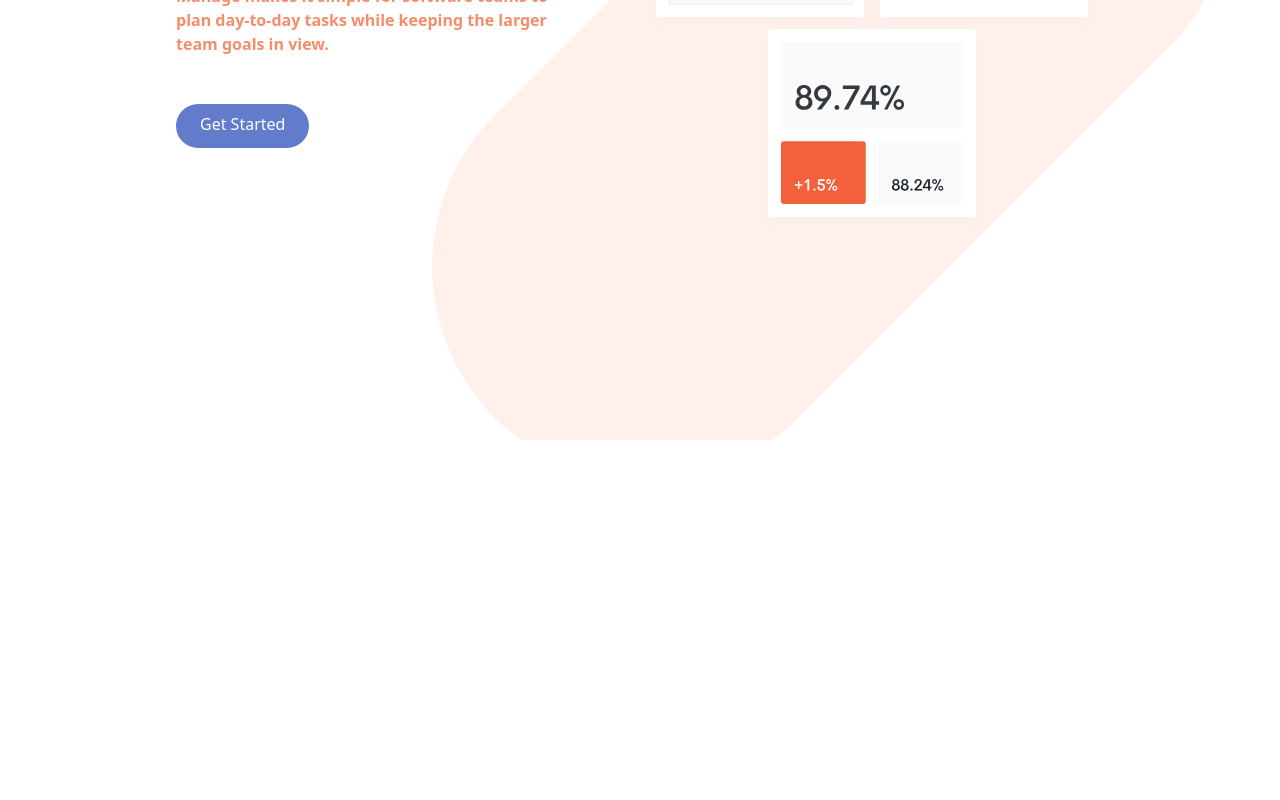
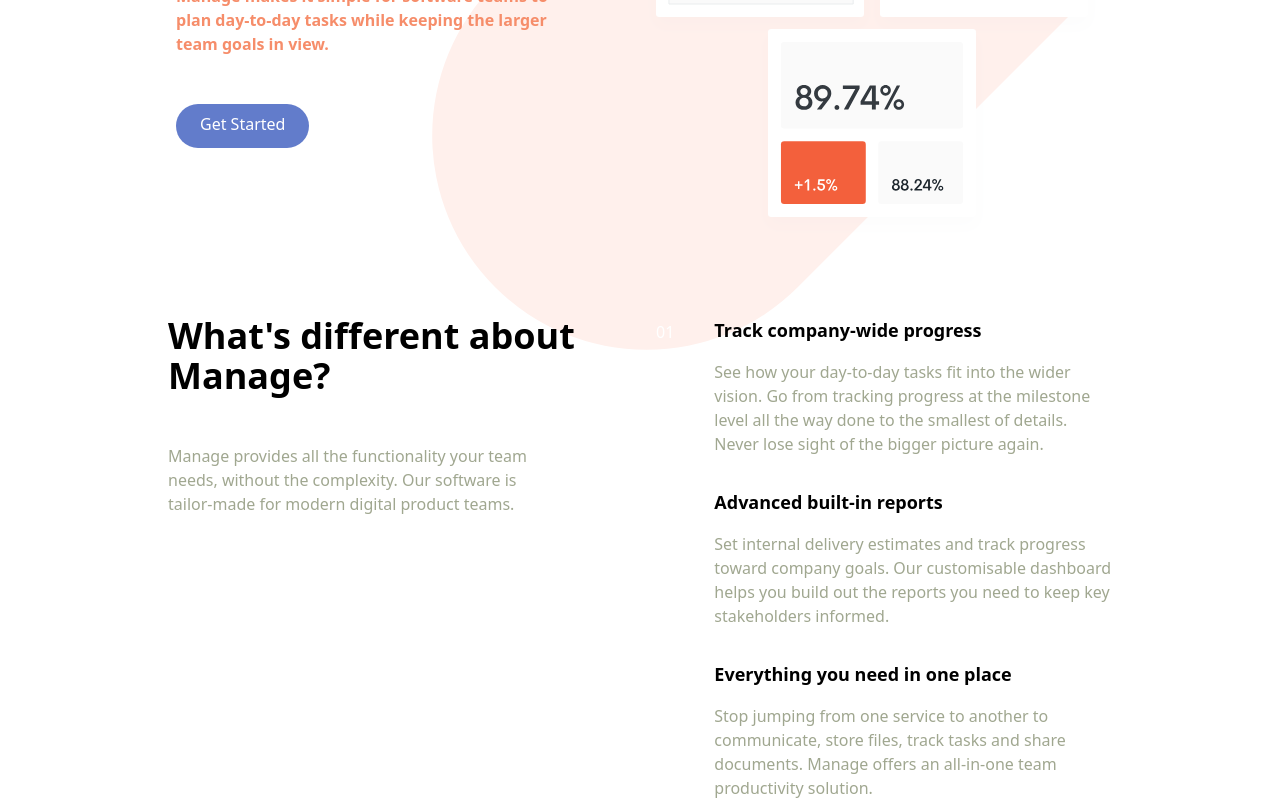
Before and after one commit to mosesvk/_StartupThree, a Next.js app: page / in a window 1280 px wide. Shown: the part 360-1160 px from the top of the page. Before the commit the page ends 800 px from the top, so only its background shows below. Built offline with nearby package versions, Linux system fonts and the light colour scheme.

Commit message:
features section

```diff
--- /dev/null
+++ b/containers/Features.jsx
@@ -0,0 +1,119 @@
+import React from 'react'
+
+const Features = () => {
+  return (
+    <section id="features">
+    <div
+      className="container flex flex-col px-4 mx-auto mt-10 space-y-12 md:space-y-0 md:flex-row"
+    >
+      {/* <!-- What's Different --> */}
+      <div className="flex flex-col space-y-12 md:w-1/2">
+        <h2 className="max-w-md text-4xl font-bold text-center md:text-left">
+          What&apos;s different about Manage?
+        </h2>
+        <p className="max-w-sm text-center text-darkGrayishBlue md:text-left">
+          Manage provides all the functionality your team needs, without the
+          complexity. Our software is tailor-made for modern digital product
+          teams.
+        </p>
+      </div>
+
+      {/* <!-- Numbered List --> */}
+      <div className="flex flex-col space-y-8 md:w-1/2">
+        {/* <!-- List Item 1 --> */}
+        <div
+          className="flex flex-col space-y-3 md:space-y-0 md:space-x-6 md:flex-row"
+        >
+          {/* <!-- Heading --> */}
+          <div className="rounded-l-full bg-brightRedSupLight md:bg-transparent">
+            <div className="flex items-center space-x-2">
+              <div
+                className="px-4 py-2 text-white rounded-full md:py-1 bg-brightRed"
+              >
+                01
+              </div>
+              <h3 className="text-base font-bold md:mb-4 md:hidden">
+                Track company-wide progress
+              </h3>
+            </div>
+          </div>
+
+          <div>
+            <h3 className="hidden mb-4 text-lg font-bold md:block">
+              Track company-wide progress
+            </h3>
+            <p className="text-darkGrayishBlue">
+              See how your day-to-day tasks fit into the wider vision. Go from
+              tracking progress at the milestone level all the way done to the
+              smallest of details. Never lose sight of the bigger picture
+              again.
+            </p>
+          </div>
+        </div>
+
+        {/* <!-- List Item 2 --> */}
+        <div
+          className="flex flex-col space-y-3 md:space-y-0 md:space-x-6 md:flex-row"
+        >
+          {/* <!-- Heading --> */}
+          <div className="rounded-l-full bg-brightRedSupLight md:bg-transparent">
+            <div className="flex items-center space-x-2">
+              <div
+                className="px-4 py-2 text-white rounded-full md:py-1 bg-brightRed"
+              >
+                02
+              </div>
+              <h3 className="text-base font-bold md:mb-4 md:hidden">
+                Advanced built-in reports
+              </h3>
+            </div>
+          </div>
+
+          <div>
+            <h3 className="hidden mb-4 text-lg font-bold md:block">
+              Advanced built-in reports
+            </h3>
+            <p className="text-darkGrayishBlue">
+              Set internal delivery estimates and track progress toward
+              company goals. Our customisable dashboard helps you build out
+              the reports you need to keep key stakeholders informed.
+            </p>
+          </div>
+        </div>
+
+        {/* <!-- List Item 3 --> */}
+        <div
+          className="flex flex-col space-y-3 md:space-y-0 md:space-x-6 md:flex-row"
+        >
+          {/* <!-- Heading --> */}
+          <div className="rounded-l-full bg-brightRedSupLight md:bg-transparent">
+            <div className="flex items-center space-x-2">
+              <div
+                className="px-4 py-2 text-white rounded-full md:py-1 bg-brightRed"
+              >
+                03
+              </div>
+              <h3 className="text-base font-bold md:mb-4 md:hidden">
+                Everything you need in one place
+              </h3>
+            </div>
+          </div>
+
+          <div>
+            <h3 className="hidden mb-4 text-lg font-bold md:block">
+              Everything you need in one place
+            </h3>
+            <p className="text-darkGrayishBlue">
+              Stop jumping from one service to another to communicate, store
+              files, track tasks and share documents. Manage offers an
+              all-in-one team productivity solution.
+            </p>
+          </div>
+        </div>
+      </div>
+    </div>
+  </section>
+  )
+}
+
+export default Features
--- a/pages/index.js
+++ b/pages/index.js
@@ -1,5 +1,6 @@
 import Head from 'next/head';
 import Navbar from '../components/Navbar';
+import Features from '../containers/Features';
 import Hero from '../containers/Hero';
 
 export default function Home() {
@@ -13,6 +14,7 @@
       <main>
         <Navbar />
         <Hero />
+        <Features />
       </main>
     </div>
   );
```
